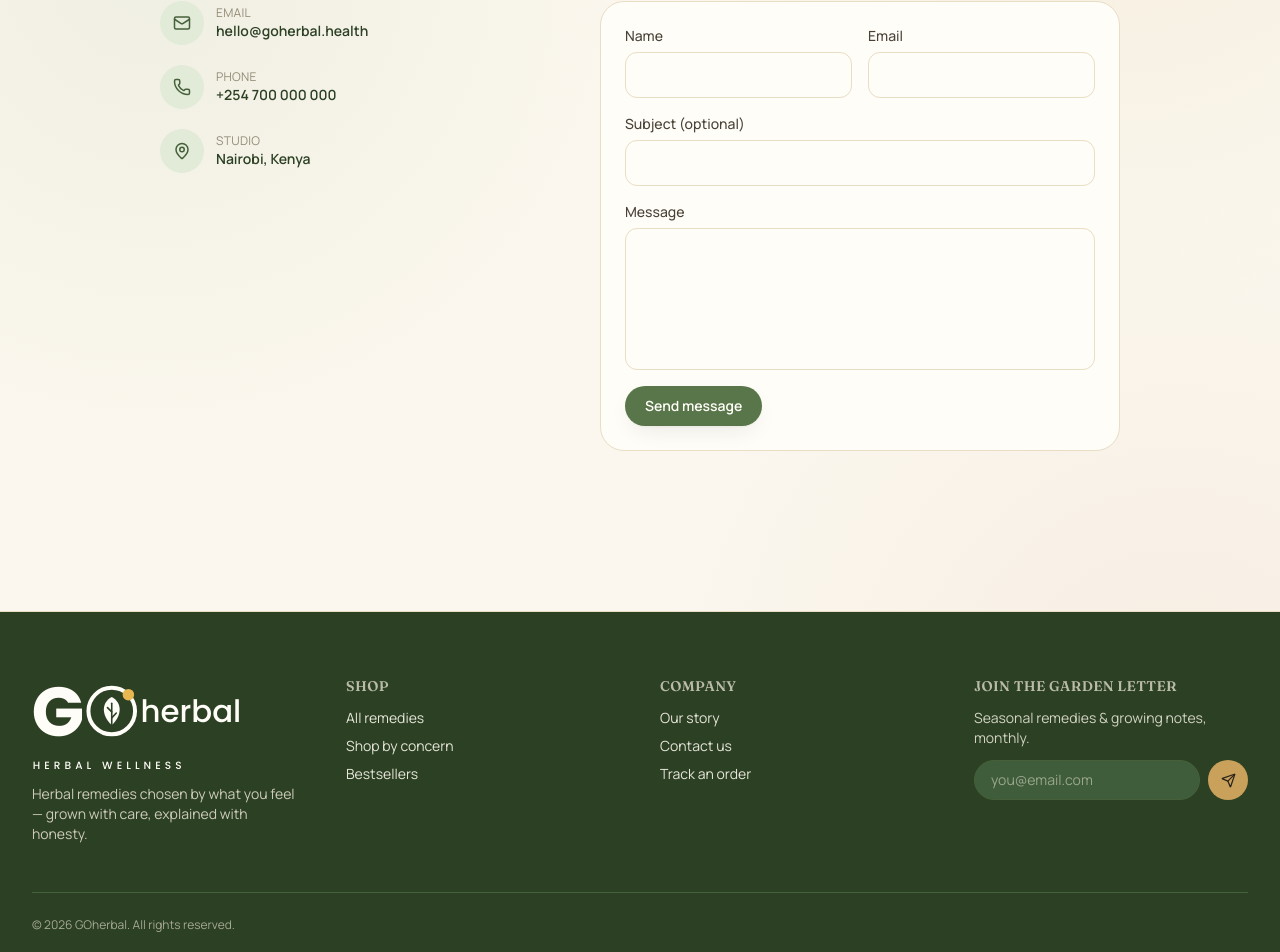
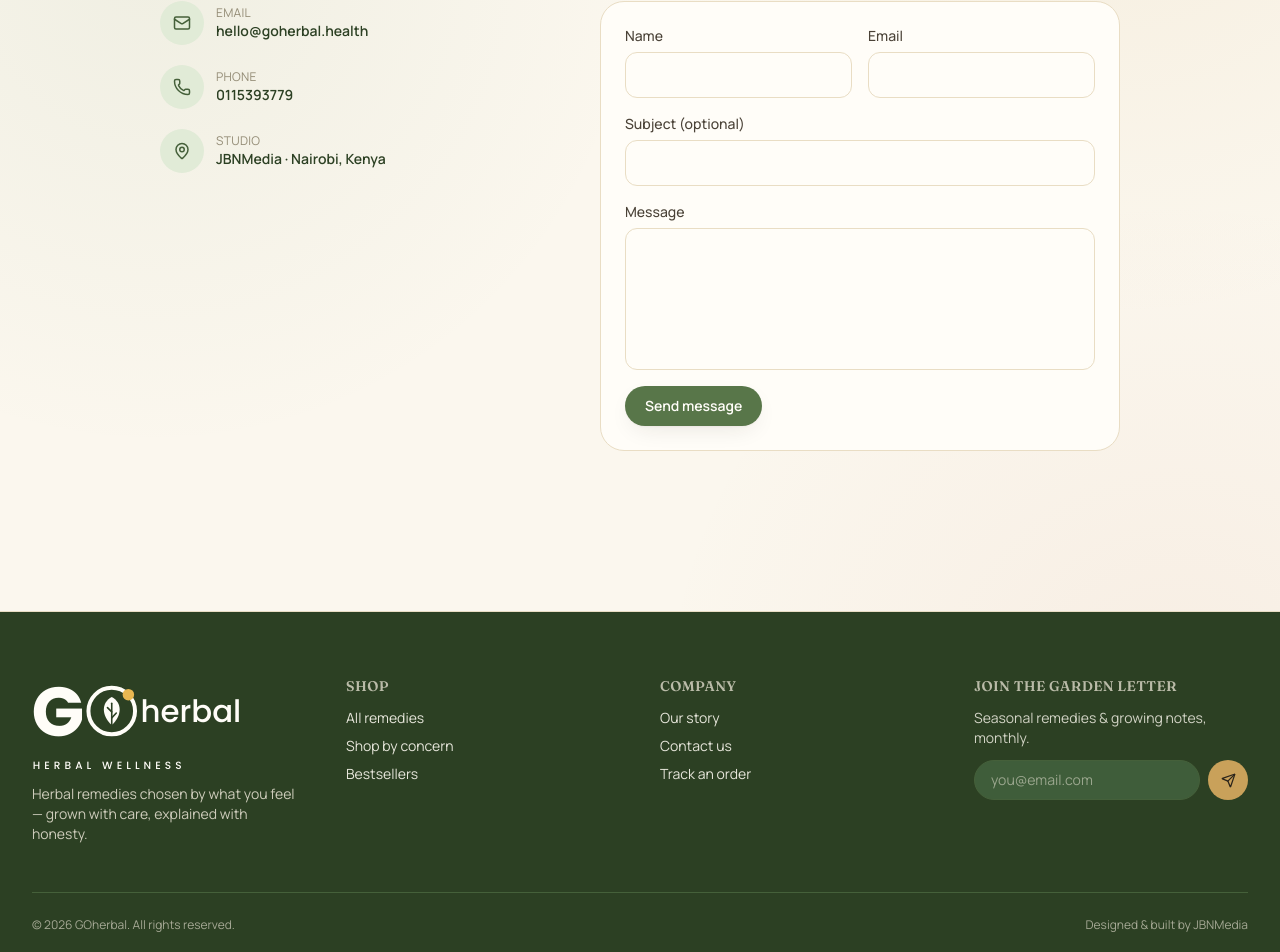
Before and after one commit to JessyWaweru/herb-root-frontend, a React (Vite) app: page /contact in a window 1280 px wide. Shown: the part 268-1220 px from the top of the page. Built offline with nearby package versions, Linux system fonts and the light colour scheme; no server answers.

Commit message:
✨ JBNMedia credit, new phone number, contact form skips details for signed-in users

```diff
--- a/index.html
+++ b/index.html
@@ -11,6 +11,7 @@
       href="https://fonts.googleapis.com/css2?family=Fraunces:ital,opsz,wght@0,9..144,400;0,9..144,500;0,9..144,600;0,9..144,700;1,9..144,500&family=Manrope:wght@400;500;600;700;800&family=Poppins:wght@500;600;700&display=swap"
       rel="stylesheet"
     />
+    <meta name="author" content="JBNMedia" />
     <title>GO herbal — Herbal Remedies, Rooted in Nature</title>
   </head>
   <body>
--- a/src/components/layout/Footer.tsx
+++ b/src/components/layout/Footer.tsx
@@ -80,8 +80,9 @@ export function Footer() {
           </div>
         </div>
 
-        <div className="mt-12 border-t border-sage-700 pt-6 text-center text-xs text-cream-200/60 sm:text-left">
+        <div className="mt-12 flex flex-col gap-2 border-t border-sage-700 pt-6 text-center text-xs text-cream-200/60 sm:flex-row sm:justify-between sm:text-left">
           <p>© {new Date().getFullYear()} GOherbal. All rights reserved.</p>
+          <p>Designed &amp; built by JBNMedia</p>
         </div>
       </div>
     </footer>
--- a/src/pages/Contact.tsx
+++ b/src/pages/Contact.tsx
@@ -6,15 +6,20 @@ import { Input, Textarea } from '../components/ui/Input';
 import { Button } from '../components/ui/Button';
 import { sendContactMessage, type ContactPayload } from '../lib/core';
 import { apiErrorMessage } from '../lib/api';
+import { useAuthStore } from '../stores/authStore';
 
 export function Contact() {
   const [loading, setLoading] = useState(false);
+  const user = useAuthStore((s) => s.user);
   const { register, handleSubmit, reset } = useForm<ContactPayload>();
+  const userName = user ? `${user.first_name} ${user.last_name}`.trim() || user.email : '';
 
   const onSubmit = async (values: ContactPayload) => {
     setLoading(true);
     try {
-      const { detail } = await sendContactMessage(values);
+      // Signed-in customers aren't asked for details we already have.
+      const payload = user ? { ...values, name: userName, email: user.email } : values;
+      const { detail } = await sendContactMessage(payload);
       toast.success(detail);
       reset();
     } catch (error) {
@@ -34,15 +39,21 @@ export function Contact() {
       <div className="mt-10 grid gap-10 lg:grid-cols-[1fr_1.3fr]">
         <div className="flex flex-col gap-5">
           <ContactRow icon={Mail} label="Email" value="hello@goherbal.health" />
-          <ContactRow icon={Phone} label="Phone" value="+254 700 000 000" />
-          <ContactRow icon={MapPin} label="Studio" value="Nairobi, Kenya" />
+          <ContactRow icon={Phone} label="Phone" value="0115393779" />
+          <ContactRow icon={MapPin} label="Studio" value="JBNMedia · Nairobi, Kenya" />
         </div>
 
         <form onSubmit={handleSubmit(onSubmit)} className="flex flex-col gap-4 rounded-3xl border border-cream-300 bg-cream-50 p-6">
-          <div className="grid gap-4 sm:grid-cols-2">
-            <Input label="Name" {...register('name', { required: true })} />
-            <Input label="Email" type="email" {...register('email', { required: true })} />
-          </div>
+          {user ? (
+            <p className="text-sm text-ink-600">
+              Sending as <span className="font-semibold text-sage-900">{userName}</span> ({user.email})
+            </p>
+          ) : (
+            <div className="grid gap-4 sm:grid-cols-2">
+              <Input label="Name" {...register('name', { required: true })} />
+              <Input label="Email" type="email" {...register('email', { required: true })} />
+            </div>
+          )}
           <Input label="Subject (optional)" {...register('subject')} />
           <Textarea label="Message" rows={5} {...register('message', { required: true })} />
           <Button type="submit" isLoading={loading} className="w-fit">
```
